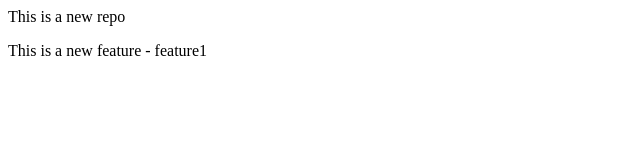
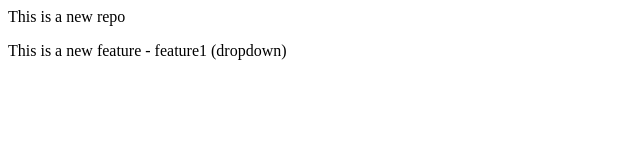
Before and after one commit to vinayak-tumbagi/localrepo, a plain HTML site: page index.html in a window 1280 px wide. Shown: the full height of the page, 0-640 px from the left. Drawn offline with Linux system fonts and the light colour scheme.

Commit message:
Add dropdown

```diff
--- a/index.html
+++ b/index.html
@@ -1,2 +1,2 @@
 <p> This is a new repo</p>
-<p> This is a new feature - feature1</p>
+<p> This is a new feature - feature1 (dropdown)</p>
```
